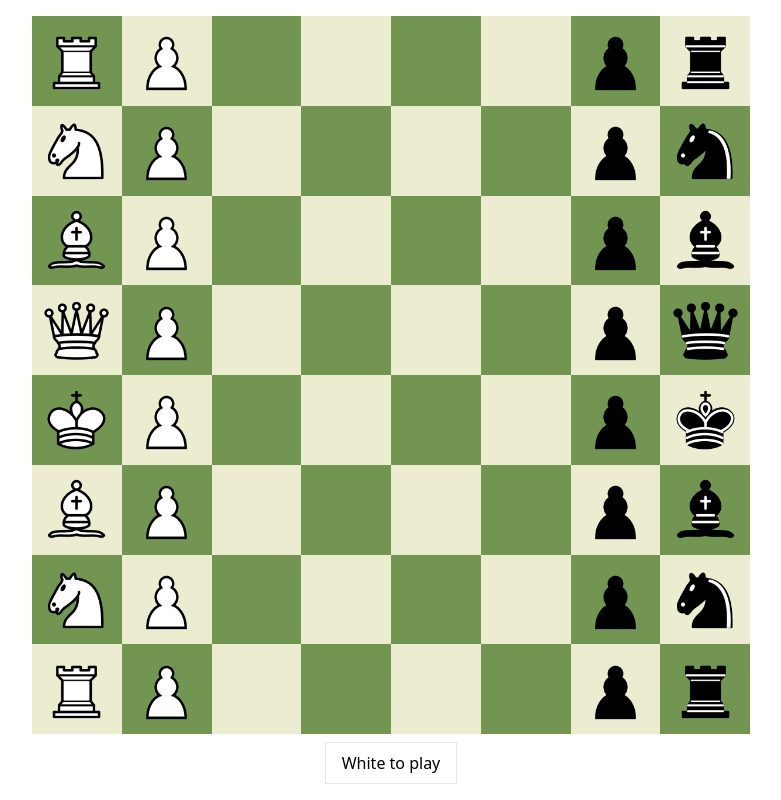
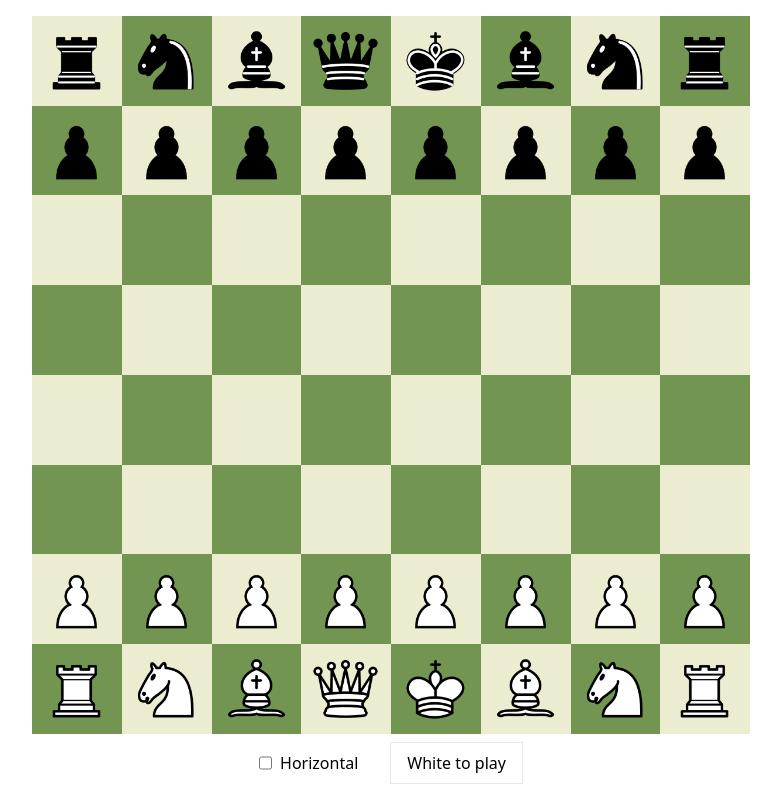
Before and after one commit to arthaud-proust/dev.arthaud.chess, a Vue app: page / in a window 1280 px wide. Shown: the whole page, without its empty margins (249-1030 px from the left). Built offline with nearby package versions, Linux system fonts and the light colour scheme.

Commit message:
:sparkles: Horizontal mode

```diff
--- a/src/App.vue
+++ b/src/App.vue
@@ -5,14 +5,21 @@
         class="flex-1 aspect-square"
         :snapshot="game.snapshot"
         :activePosition="moveHandler.origin"
+        :horizontal="horizontal"
         @case:click="handleClick"
       />
 
-      <div v-if="game.snapshot.currentPlayer === WHITE" class="px-4 py-2 border">
-        White to play
-      </div>
-      <div v-else class="px-4 py-2 bg-neutral-900 text-white border border-neutral-900">
-        Black to play
+      <div class="flex gap-8 items-center">
+        <label class="flex gap-2">
+          <input type="checkbox" v-model="horizontal">
+          <span>Horizontal</span>
+        </label>
+        <div v-if="game.snapshot.currentPlayer === WHITE" class="px-4 py-2 border">
+          White to play
+        </div>
+        <div v-else class="px-4 py-2 bg-neutral-900 text-white border border-neutral-900">
+          Black to play
+        </div>
       </div>
     </div>
 
@@ -44,6 +51,7 @@ const game = reactive(new Game());
 const isPromotionModalOpened = ref(false);
 const isCheckmateModalOpened = ref(false);
 const isStalemateModalOpened = ref(false);
+const horizontal = ref(false);
 
 const handleClick = (position: Position) => {
   moveHandler.register(game.snapshot, position);
--- a/src/components/Board.vue
+++ b/src/components/Board.vue
@@ -1,16 +1,17 @@
 <template>
-  <div class="overflow-hidden relative aspect-square">
+  <div class="overflow-hidden relative aspect-square" :class="horizontal || (snapshot.currentPlayer === WHITE ?'-rotate-90': 'rotate-90')">
     <div
       class="aspect-square grid grid-cols-8 grid-rows-8"
     >
-      <template v-for="col in COLS">
-        <template v-for="row in ROWS">
+      <template v-for="col in Array(COLS).keys()">
+        <template v-for="row in Array(ROWS).keys()">
           <BoardCase
+            :class="`case-${col}-${row}`"
             :color="caseColor({col, row})"
-            :active="!!activePosition && areSamePositions(activePosition, {col: col-1, row: row-1})"
-            :playable="!!activePosition && canPlay(snapshot, activePosition, { col: col-1, row: row-1 })"
-            :occupied="pieceAt(snapshot.board, {col: col-1, row: row-1}) !== __"
-            @click="emit('case:click', {col: col-1, row: row-1})"
+            :active="!!activePosition && areSamePositions(activePosition, {col, row})"
+            :playable="!!activePosition && canPlay(snapshot, activePosition, { col, row })"
+            :occupied="pieceAt(snapshot.board, {col, row}) !== __"
+            @click="emit('case:click', {col, row})"
           />
         </template>
       </template>
@@ -21,8 +22,11 @@
     >
       <template v-for="col in COLS">
         <template v-for="row in ROWS">
-          <BoardPiece v-if="snapshot.board[col-1]?.[row-1]" :piece="snapshot.board[col-1][row-1]"
-                      :style="{gridColumnStart: row, gridRowStart: col}"
+          <BoardPiece
+            v-if="snapshot.board[col-1]?.[row-1]"
+            :piece="snapshot.board[col-1][row-1]"
+            :style="{gridColumnStart: row, gridRowStart: col}"
+            :class="horizontal || (snapshot.currentPlayer === WHITE ?'rotate-90': '-rotate-90')"
           />
         </template>
       </template>
@@ -35,10 +39,16 @@ import { __, areSamePositions, BLACK, canPlay, COLS, type GameSnapshot, pieceAt,
 import BoardCase from "@/components/BoardCase.vue";
 import BoardPiece from "@/components/BoardPiece.vue";
 
-defineProps<{
-  snapshot: GameSnapshot
-  activePosition?: Position
-}>();
+withDefaults(
+  defineProps<{
+    snapshot: GameSnapshot
+    activePosition?: Position
+    horizontal?: boolean
+  }>(),
+  {
+    horizontal: false
+  }
+);
 
 const emit = defineEmits<{
   "case:click": [Position]
```
